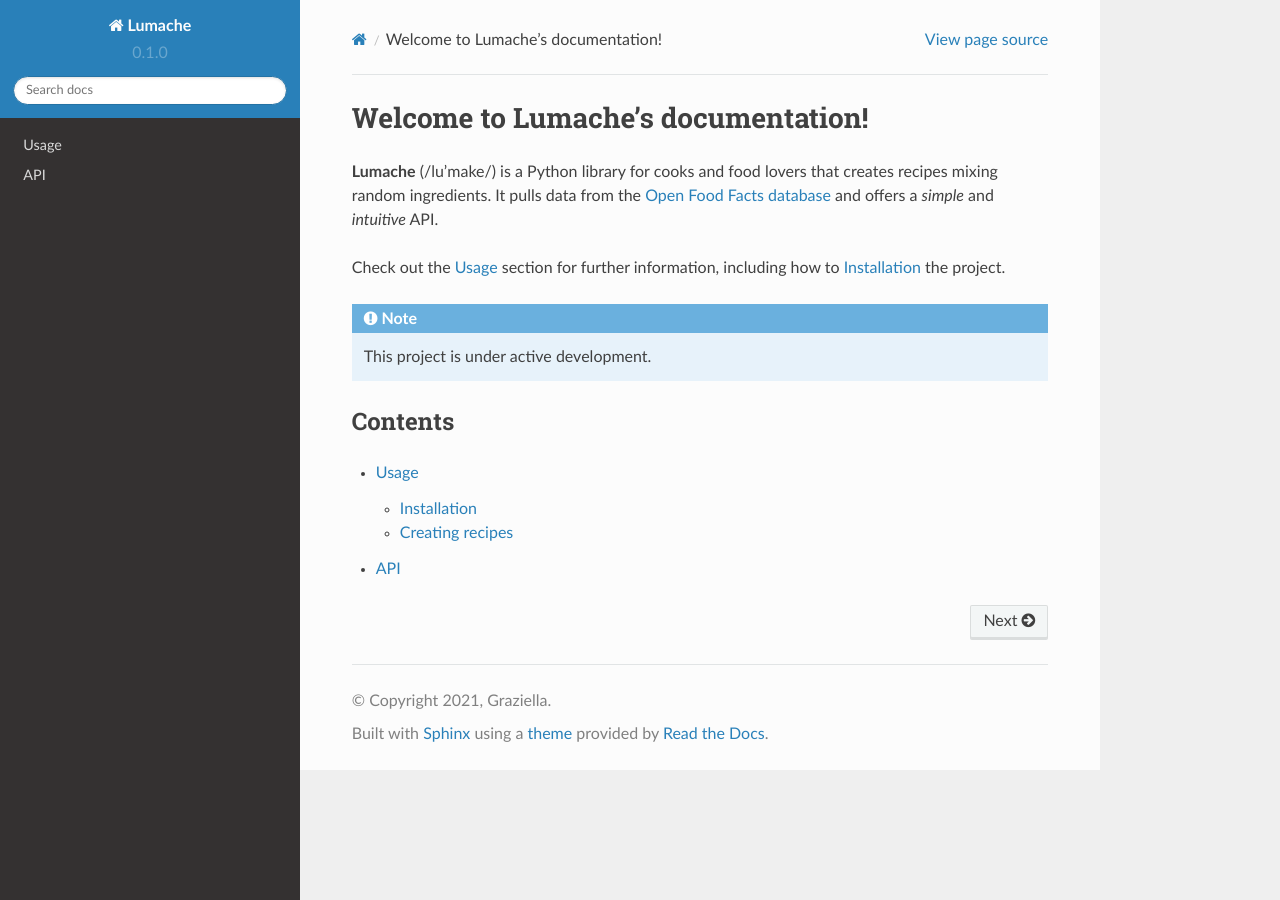
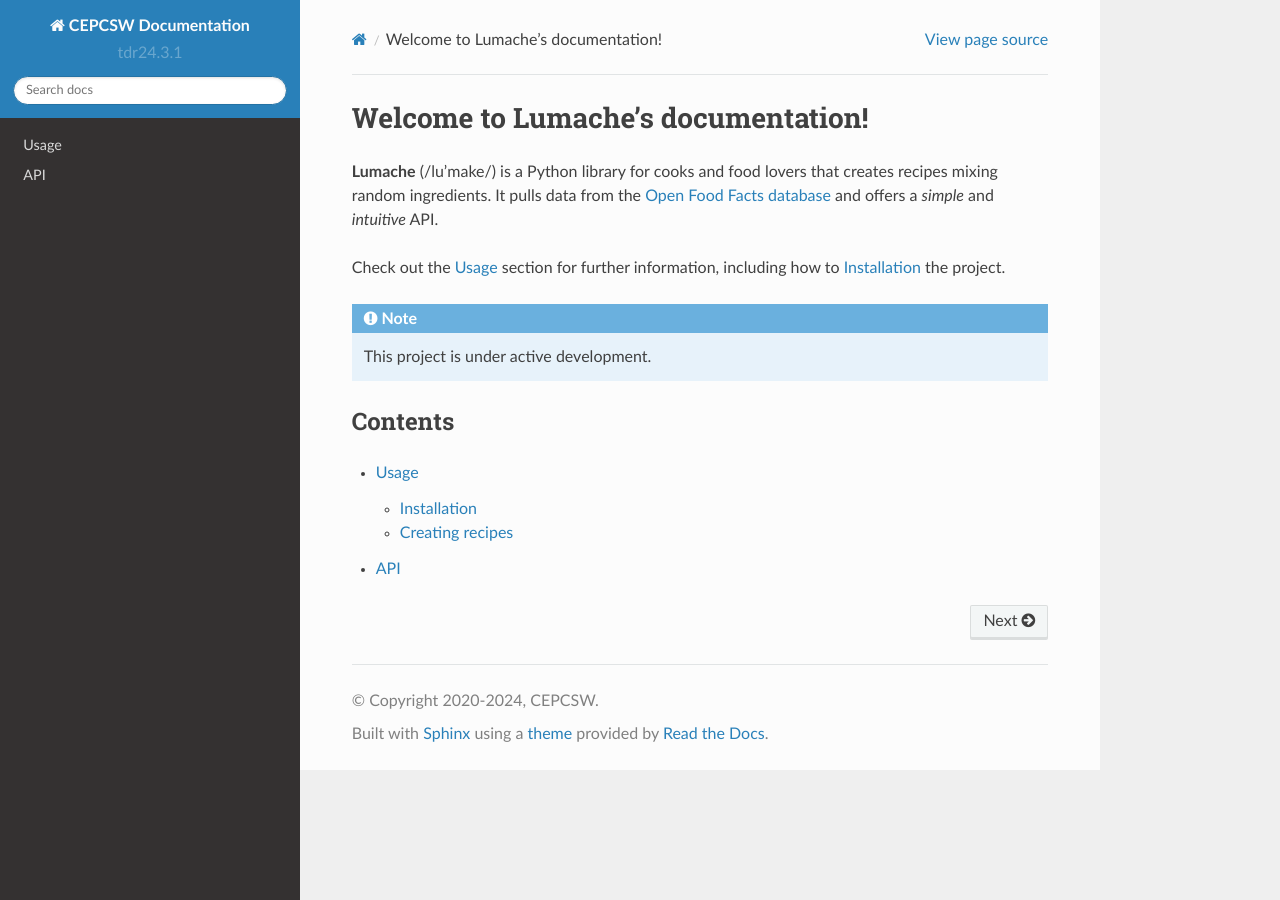
Before and after one commit to mirguest/cepcsw-docs, a Sphinx documentation site: the page built from docs/source/index.rst, in a window 1280 px wide. Built offline with Sphinx 7.4.7 and the Read the Docs theme 2.0.0, drawn with Linux system fonts in a browser that asks for light colours.

```diff
--- a/docs/requirements.txt
+++ b/docs/requirements.txt
@@ -1,2 +1,3 @@
 sphinx==7.1.2
 sphinx-rtd-theme==1.3.0rc1
+myst-parser==2.0.0
--- a/docs/source/conf.py
+++ b/docs/source/conf.py
@@ -2,12 +2,12 @@
 
 # -- Project information
 
-project = 'Lumache'
-copyright = '2021, Graziella'
-author = 'Graziella'
+project = 'CEPCSW Documentation'
+copyright = '2020-2024, CEPCSW'
+author = 'CEPCSW'
 
-release = '0.1'
-version = '0.1.0'
+release = 'tdr24.3'
+version = 'tdr24.3.1'
 
 # -- General configuration
 
@@ -17,7 +17,14 @@ extensions = [
     'sphinx.ext.autodoc',
     'sphinx.ext.autosummary',
     'sphinx.ext.intersphinx',
+    'myst_parser'
 ]
+
+source_suffix = {
+    '.rst': 'restructuredtext',
+    '.txt': 'markdown',
+    '.md': 'markdown',
+}
 
 intersphinx_mapping = {
     'python': ('https://docs.python.org/3/', None),
```
